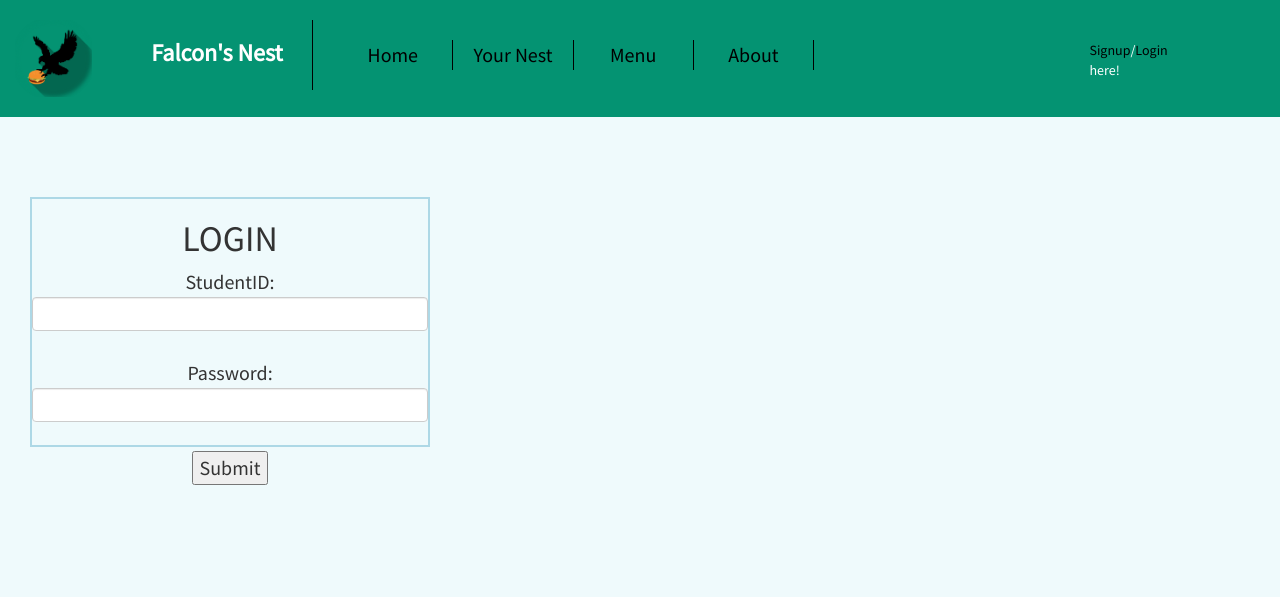
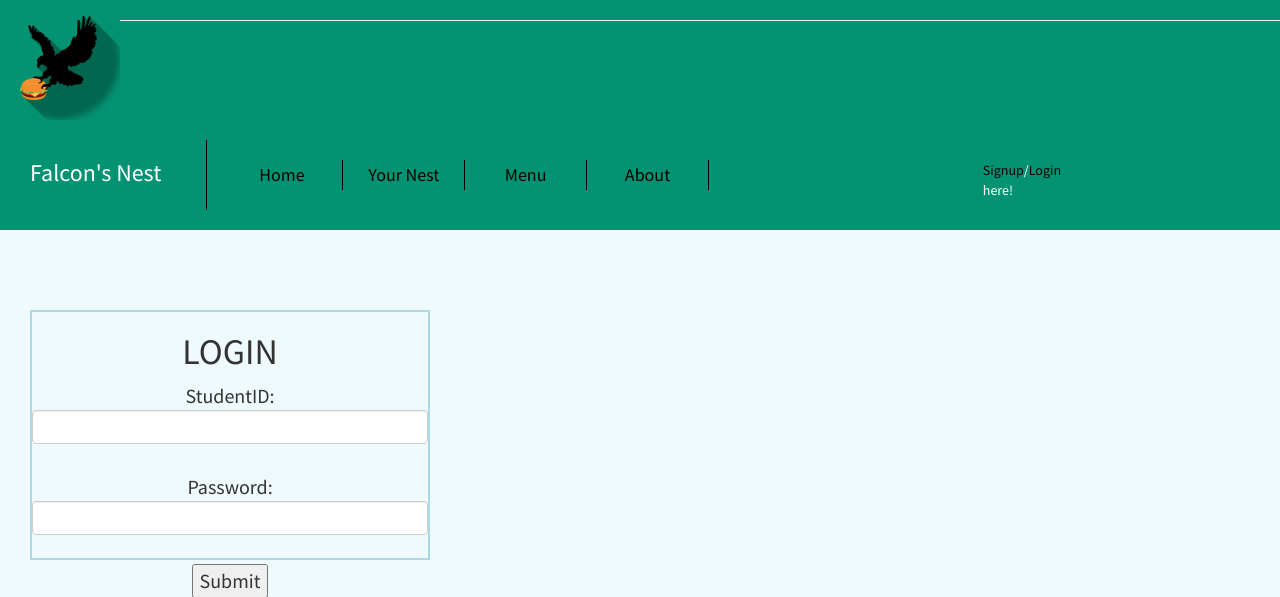
Before and after one commit to Cyber-Shadow/FalconsNest, a Django app: page / in a window 1280 px wide. Shown: the top 597 px of the page. Run offline with Django 3.2, Linux system fonts and the light colour scheme; some libraries are stand-ins or nearby versions.

Commit message:
Fixed the header
Wow Dylan. So salty.

```diff
--- a/webapp/static/webapp/css/project/custom.css
+++ b/webapp/static/webapp/css/project/custom.css
@@ -26,7 +26,6 @@ body {
 #rowheader {
   background: #049372;
   color: white;
-  padding-bottom: 20px;
 }
 
 #rowheader a {
@@ -34,33 +33,49 @@ body {
 }
 
 #imgcontainer {
+  min-height: 120px;
+  min-width: 120px;
   display: flex;
   align-items: center;
-  justify-content: center;
+  vertical-align: middle;
+  padding-left: 0;
+  padding-right: 0;
+}
+
+#restofheader {
+  height: 120px;
+  vertical-align: middle;
+  padding-top: 15px;
 }
 
 #headerimg {
-  max-height: 100%;
   max-width: 100%;
+  left: 0;
   display: block;
-  margin-top: 20px;
 }
 
-#headertext h3 {
+#headertext {
+  height: 90px;
+}
+
+#headertext h4 {
+  font-size: 20px;
   font-weight: bold;
   text-align: center;
-  vertical-align: middle;
 }
 
 #headerlinks {
-  font-size: 20px;
+  height: 70px;
+  font-size: 18px;
   line-height: 30px;
   border-left: 1px solid black;
-  vertical-align: middle;
-  padding: 20px;
+  padding-top: 20px;
+  padding-bottom: 20px;
 }
 
 #headerlink {
+  text-align: center;
+  height: 100%;
   border-right: 1px solid black;
 }
 
```
